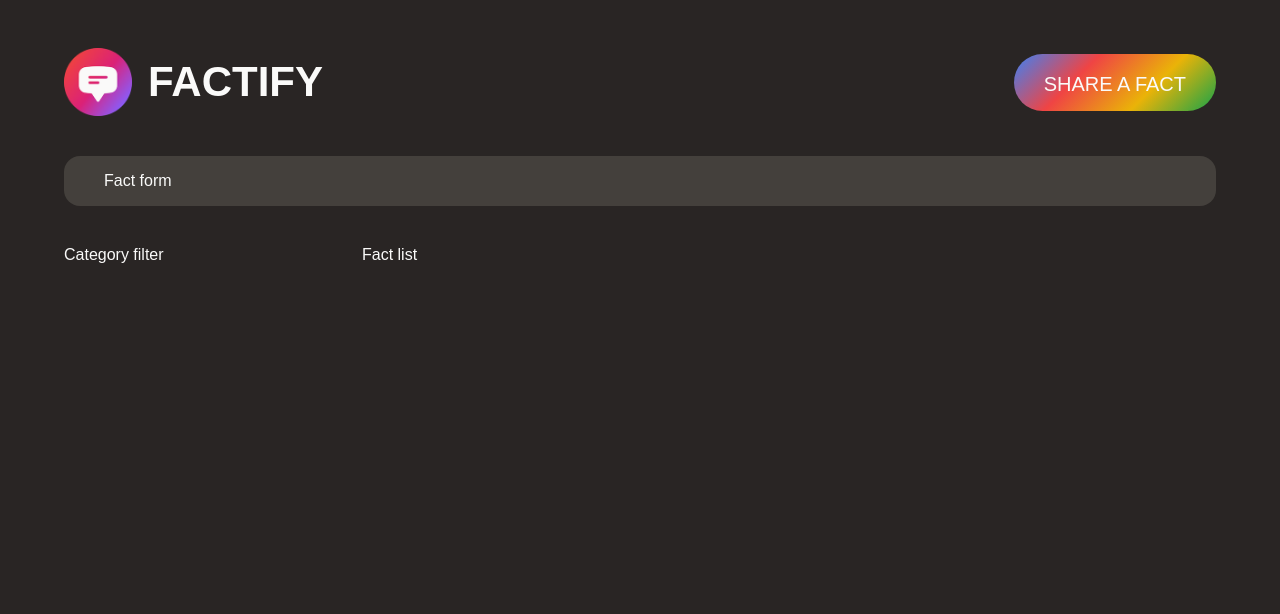
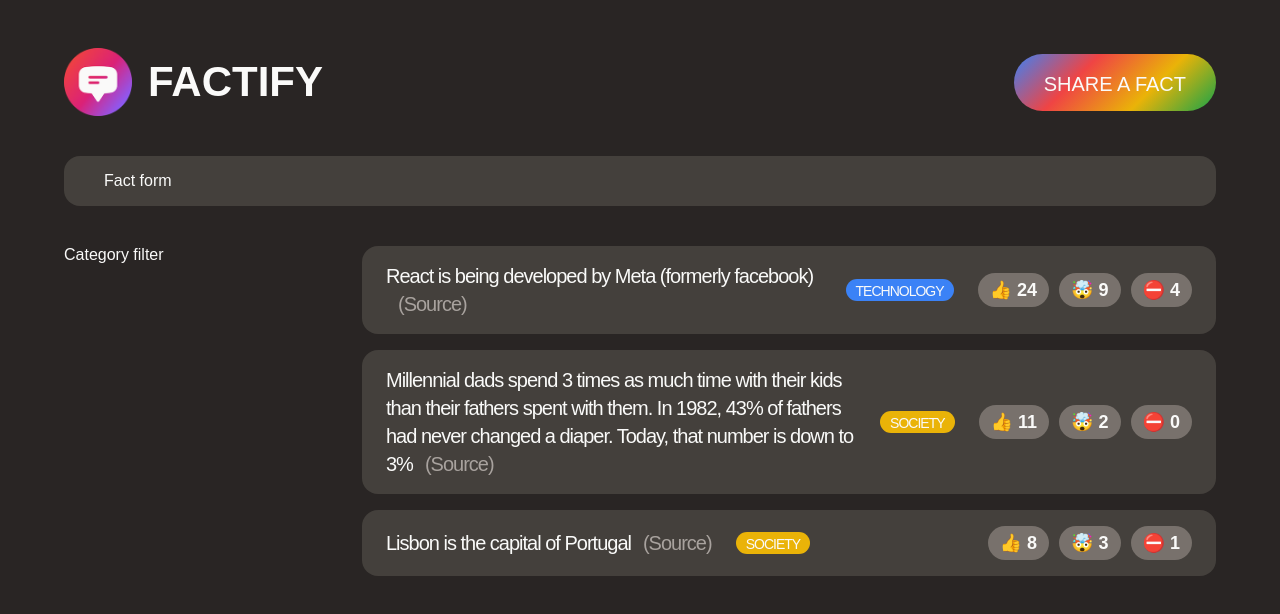
Before and after one commit to 1um1n0517y01/factify, a React (Create React App) app: page / in a window 1280 px wide. Shown: the top 614 px of the page. Built offline with nearby package versions, Linux system fonts and the light colour scheme; a web font is replaced by a local one.

Commit message:
Rendering the List of Facts

```diff
--- a/src/App.js
+++ b/src/App.js
@@ -1,4 +1,49 @@
 import './style.css';
+
+const CATEGORIES = [
+  { name: 'technology', color: '#3b82f6' },
+  { name: 'science', color: '#16a34a' },
+  { name: 'finance', color: '#ef4444' },
+  { name: 'society', color: '#eab308' },
+  { name: 'entertainment', color: '#db2777' },
+  { name: 'health', color: '#14b8a6' },
+  { name: 'history', color: '#f97316' },
+  { name: 'news', color: '#8b5cf6' },
+];
+
+const initialFacts = [
+  {
+    id: 1,
+    text: 'React is being developed by Meta (formerly facebook)',
+    source: 'https://opensource.fb.com/',
+    category: 'technology',
+    votesInteresting: 24,
+    votesMindblowing: 9,
+    votesFalse: 4,
+    createdIn: 2021,
+  },
+  {
+    id: 2,
+    text: 'Millennial dads spend 3 times as much time with their kids than their fathers spent with them. In 1982, 43% of fathers had never changed a diaper. Today, that number is down to 3%',
+    source:
+      'https://www.mother.ly/parenting/millennial-dads-spend-more-time-with-their-kids',
+    category: 'society',
+    votesInteresting: 11,
+    votesMindblowing: 2,
+    votesFalse: 0,
+    createdIn: 2019,
+  },
+  {
+    id: 3,
+    text: 'Lisbon is the capital of Portugal',
+    source: 'https://en.wikipedia.org/wiki/Lisbon',
+    category: 'society',
+    votesInteresting: 8,
+    votesMindblowing: 3,
+    votesFalse: 1,
+    createdIn: 2015,
+  },
+];
 
 function App() {
   const appTitle = 'Factify';
@@ -33,7 +78,46 @@
 }
 
 function FactList() {
-  return <section>Fact list</section>;
+  // Temporary
+  const facts = initialFacts;
+
+  return (
+    <section>
+      <ul className='facts-list'>
+        {facts.map((fact) => (
+          <li key={fact.id} className='fact'>
+            <p>
+              {fact.text}
+              <a
+                className='source'
+                href={fact.source}
+                target='_blank'
+                rel='noreferrer'
+              >
+                (Source)
+              </a>
+            </p>
+            {/* For style Object inside of the {} */}
+            <span
+              className='tag'
+              style={{
+                backgroundColor: CATEGORIES.find(
+                  (cat) => cat.name === fact.category
+                ).color,
+              }}
+            >
+              {fact.category}
+            </span>
+            <div className='fact-buttons'>
+              <button>👍 {fact.votesInteresting}</button>
+              <button>🤯 {fact.votesMindblowing}</button>
+              <button>⛔️ {fact.votesFalse}</button>
+            </div>
+          </li>
+        ))}
+      </ul>
+    </section>
+  );
 }
 
 export default App;
```
